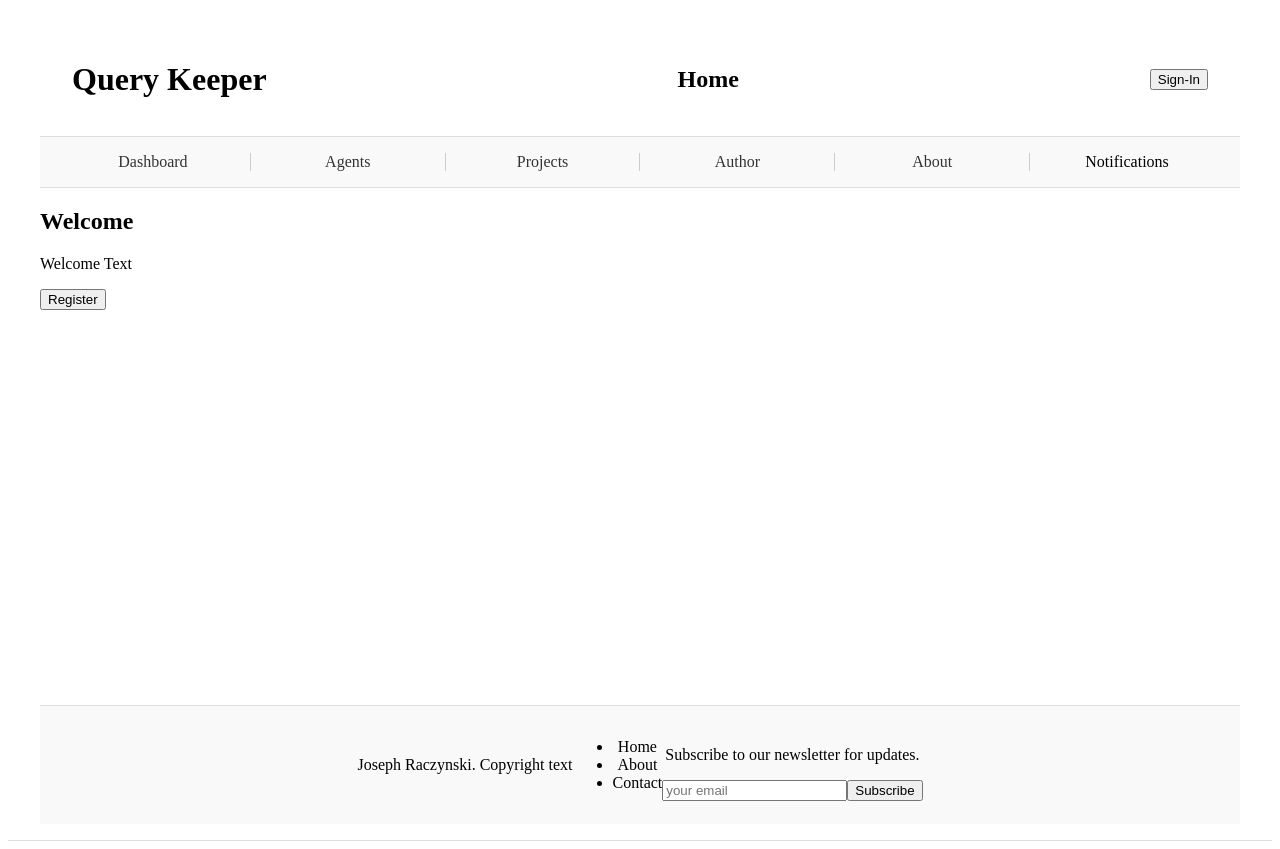
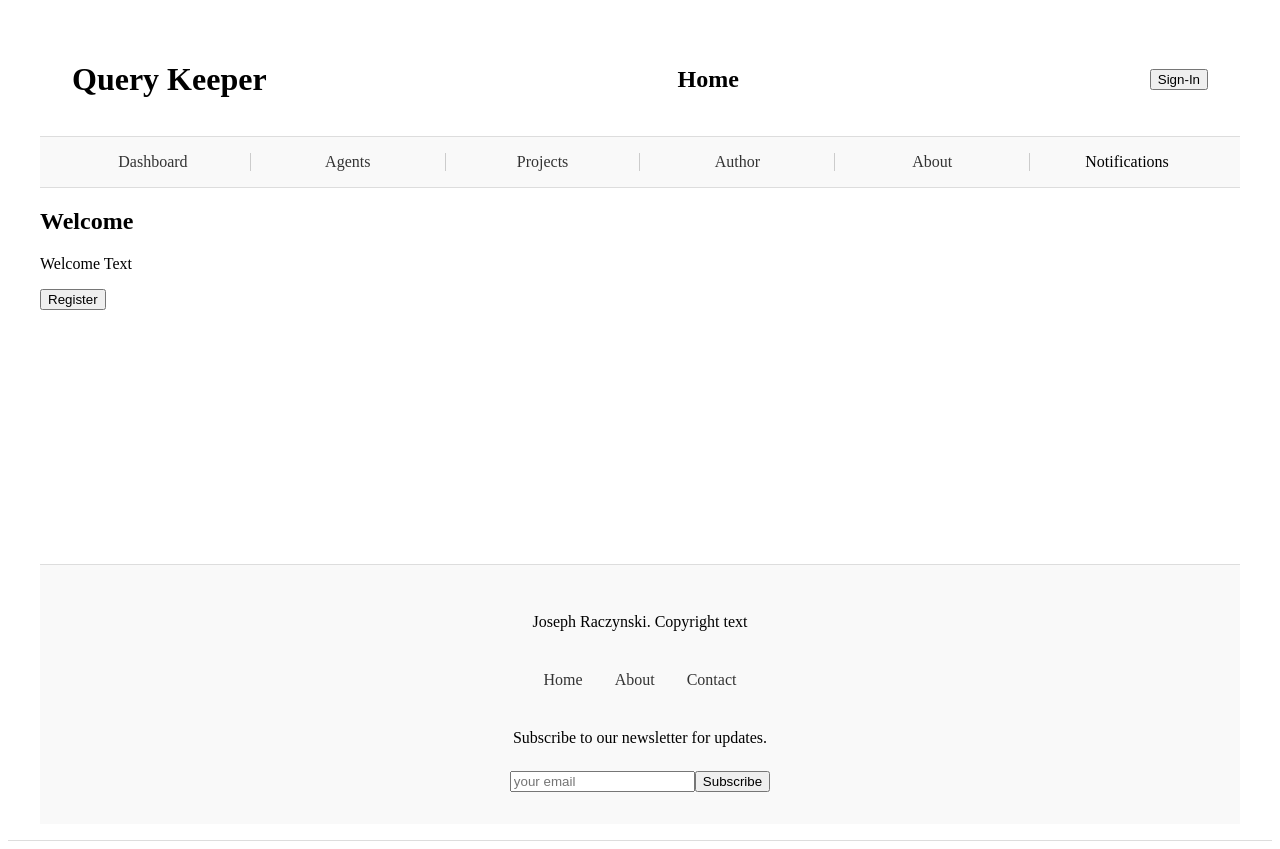
Before and after one commit to jraczynski6/query-keeper, a React (Vite) app: page / in a window 1280 px wide. Built offline with nearby package versions, Linux system fonts and the light colour scheme.

Commit message:
Add links to footer

```diff
--- a/src/components/Footer.jsx
+++ b/src/components/Footer.jsx
@@ -1,3 +1,5 @@
+import { NavLink } from "react-router-dom";
+
 export default function Footer() {
     return (
         <footer className="app-footer">
@@ -5,11 +7,15 @@ export default function Footer() {
                 <p>Joseph Raczynski. Copyright text</p>
             </div>
             <nav className="footer-nav">
-                <ul>
-                    <li>Home</li>
-                    <li>About</li>
-                    <li>Contact</li>
-                </ul>
+                <NavLink to="/" className={({ isActive }) => isActive ? "active" : ""}>
+                    Home
+                </NavLink>
+                <NavLink to="/about" className={({ isActive }) => isActive ? "active" : ""}>
+                    About
+                </NavLink>
+                <NavLink to="/about" className={({ isActive }) => isActive ? "active" : ""}>
+                    Contact
+                </NavLink>
             </nav>
             <div className="footer-newsletter">
                 <p>Subscribe to our newsletter for updates.</p>
--- a/src/styles/Layout.css
+++ b/src/styles/Layout.css
@@ -37,6 +37,38 @@ footer {
     background-color: #f9f9f9;
 }
 
+.app-footer {
+    display: flex;
+    flex-direction: column;
+    /* stack by default */
+    align-items: center;
+    justify-content: center;
+    padding: 2rem;
+    border-top: 1px solid #ddd;
+    background-color: #f9f9f9;
+    gap: 1.5rem;
+    /* spacing between sections */
+}
+
+.footer-nav {
+    display: flex;
+    justify-content: center;
+    width: 300px;
+    gap: 2rem;
+}
+
+.footer-nav a {
+    text-decoration: none;
+    color: #333;
+}
+
+.footer-newsletter {
+    display: flex;
+    flex-direction: column;
+    align-items: center;
+    gap: 0.5rem;
+}
+
 .layout-container {
     display: flex;
     flex-direction: column;
```
